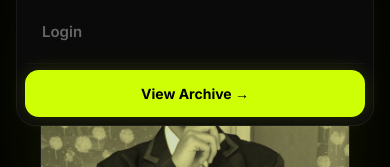
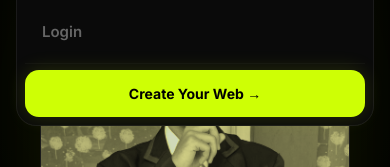
Before and after one commit to hudzaifahalimiftah/Portofolio, a Next.js app: page / in a window 390 px wide. Both pictures are taken after a click on the button "Toggle menu". Shown: the part 174-341 px from the top of the page. Built offline with nearby package versions, Linux system fonts and the light colour scheme.

Commit message:
fix: duplicate display property in order page

```diff
--- a/src/components/Nav.tsx
+++ b/src/components/Nav.tsx
@@ -134,13 +134,13 @@ export default function Nav() {
             </Link>
           ))}
           <div style={{ height: 1, background: "#111", margin: "4px 0" }} />
-          <Link href="/archive" onClick={() => setOpen(false)} style={{
+          <Link href="/order" onClick={() => setOpen(false)} style={{
             background: "#CEFF05", color: "#000", fontWeight: 700, fontSize: 14,
             padding: "13px 16px", borderRadius: 14, textDecoration: "none",
             textAlign: "center", fontFamily: "var(--font-inter)",
             boxShadow: "0 0 20px rgba(206,255,5,0.15)",
           }}>
-            View Archive →
+            Create Your Web →
           </Link>
         </div>
       )}
```
